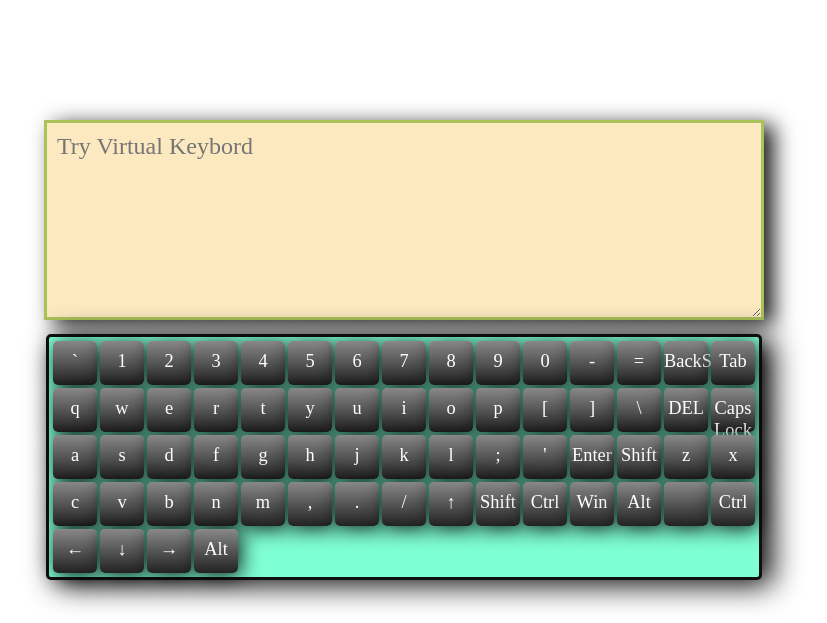
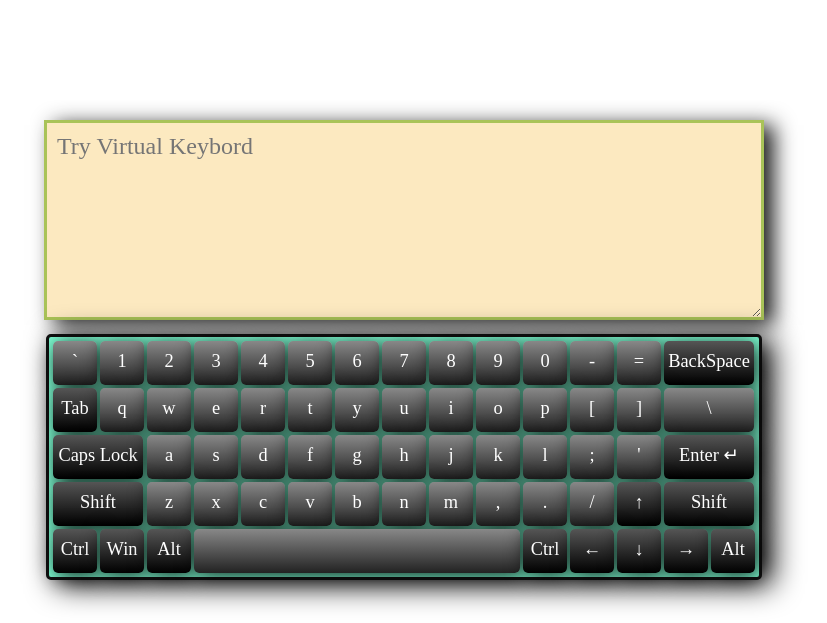
Before and after one commit to malickalex1975/virtual-keyboard, a plain HTML site: page index.html in a window 1280 px wide. Shown: the top 623 px of the page, without its empty margins (236-1063 px from the left). Drawn offline with Linux system fonts and the light colour scheme.

Commit message:
feat: add keys to main.css

```diff
--- a/main.css
+++ b/main.css
@@ -138,3 +138,234 @@ body{
     cursor: default;
 
 }
+.key-0{
+    grid-area: k0;
+}
+.key-1{
+    grid-area: k1;
+}
+.key-2{
+    grid-area: k2;
+}
+.key-3{
+    grid-area: k3;
+}
+.key-4{
+    grid-area: k4;
+}
+.key-5{
+    grid-area: k5;
+}
+.key-6{
+    grid-area: k6;
+}
+.key-7{
+    grid-area: k7;
+}
+.key-8{
+    grid-area: k8;
+}
+.key-9{
+    grid-area: k9;
+}
+.key-10{
+    grid-area: k10;
+}
+.key-11{
+    grid-area: k11;
+}
+.key-12{
+    grid-area: k12;
+}
+.key-13{
+    grid-area: k13;
+    width:90px;
+    background-image: linear-gradient( #555555, #000000);
+}
+.key-14{
+    grid-area: k14;
+    background-image: linear-gradient( #555555, #000000);
+}
+.key-15{
+    grid-area: k15;
+}
+.key-16{
+    grid-area: k16;
+}
+.key-17{
+    grid-area: k17;
+}
+.key-18{
+    grid-area: k18;
+}
+.key-19{
+    grid-area: k19;
+}
+.key-20{
+    grid-area: k20;
+}
+.key-21{
+    grid-area: k21;
+}
+.key-22{
+    grid-area: k22;
+}
+.key-23{
+    grid-area: k23;
+}
+.key-24{
+    grid-area: k24;
+}
+.key-25{
+    grid-area: k25;
+}
+.key-26{
+    grid-area: k26;
+}
+.key-27{
+    grid-area: k27;
+    width: 90px;
+
+}
+
+.key-28{
+    grid-area: k28;
+    background-image: linear-gradient( #555555, #000000);
+    display: none;
+}
+.key-29{
+    grid-area: k29;
+    width:90px;
+    background-image: linear-gradient( #555555, #000000);
+}
+.key-30{
+    grid-area: k30;
+}
+.key-31{
+    grid-area: k31;
+}
+.key-32{
+    grid-area: k32;
+}
+.key-33{
+    grid-area: k33;
+}
+.key-34{
+    grid-area: k34;
+}
+.key-35{
+    grid-area: k35;
+}
+.key-36{
+    grid-area: k36;
+}
+.key-37{
+    grid-area: k37;
+}
+.key-38{
+    grid-area: k38;
+}
+.key-39{
+    grid-area: k39;
+}
+.key-40{
+    grid-area: k40;
+}
+.key-41{
+    grid-area: k41;
+    width:90px;
+    background-image: linear-gradient( #555555, #000000);
+}
+.key-41::after{
+    content:"  \21b5"
+}
+.key-42{
+    grid-area: k42;
+    width:90px;
+    background-image: linear-gradient( #555555, #000000);
+}
+.key-43{
+    grid-area: k43;
+}
+.key-44{
+    grid-area: k44;
+}
+.key-45{
+    grid-area: k45;
+}
+.key-46{
+    grid-area: k46;
+}
+.key-47{
+    grid-area: k47;
+}
+.key-48{
+    grid-area: k48;
+}
+.key-49{
+    grid-area: k49;
+}
+.key-50{
+    grid-area: k50;
+}
+.key-51{
+    grid-area: k51;
+}
+.key-52{
+    grid-area: k52;
+}
+.key-53{
+    grid-area: k53;
+    background-image: linear-gradient( #555555, #000000);
+}
+
+
+.key-54{
+    grid-area: k54;
+    width:90px;
+    background-image: linear-gradient( #555555, #000000);
+}
+.key-55{
+    grid-area: k55;
+    background-image: linear-gradient( #555555, #000000);
+}
+.key-56{
+    grid-area: k56;
+    background-image: linear-gradient( #555555, #000000);
+}
+.key-57{
+    grid-area: k57;
+    background-image: linear-gradient( #555555, #000000);
+}
+.key-58{
+    grid-area: k58;
+    width:326px
+}
+.key-59{
+    grid-area: k59;
+    background-image: linear-gradient( #555555, #000000);
+}
+.key-60{
+    grid-area: k60;
+    background-image: linear-gradient( #555555, #000000);
+}
+.key-61{
+    grid-area: k61;
+    background-image: linear-gradient( #555555, #000000);
+}
+
+.key-62{
+    grid-area: k62;
+    background-image: linear-gradient( #555555, #000000);
+}
+
+
+.key-63{
+    grid-area: k63;
+    background-image: linear-gradient( #555555, #000000);
+}
+
+.key-64{
+    grid-area: k64;
+    background-image: linear-gradient( #555555, #000000);
+}
```
